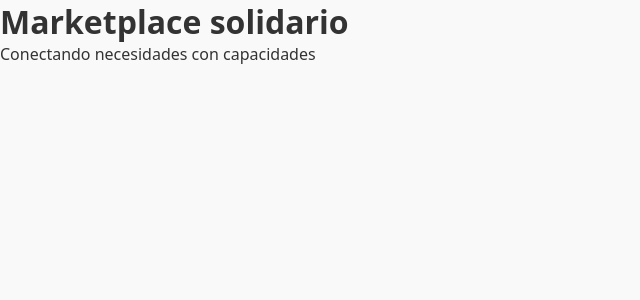
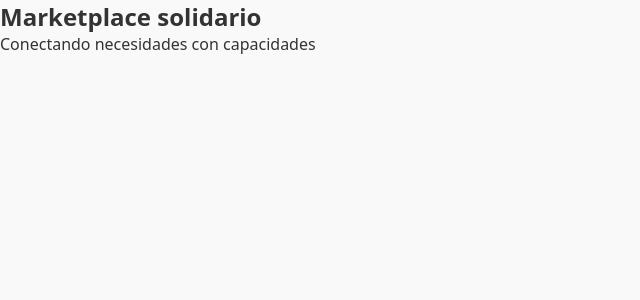
Before and after one commit to aguozden/Marketplace, a React app: page / in a window 1280 px wide. Shown: the top 300 px of the page, without its empty margins (0-640 px from the left). Built offline with nearby package versions, Linux system fonts and the light colour scheme; the HTML template or start-up script is replaced by a standard one.

Commit message:
Add Home page

```diff
--- a/src/App.tsx
+++ b/src/App.tsx
@@ -1,10 +1,7 @@
+import Home from './pages/Home';
+
 function App() {
-  return (
-    <main>
-      <h1>Marketplace solidario</h1>
-      <p>Conectando necesidades con capacidades</p>
-    </main>
-  );
+  return <Home />;
 }
 
 export default App;
--- /dev/null
+++ b/src/pages/Home.tsx
@@ -0,0 +1,8 @@
+export default function Home() {
+  return (
+    <section>
+      <h1>Marketplace solidario</h1>
+      <p>Conectando necesidades con capacidades</p>
+    </section>
+  );
+}
```
